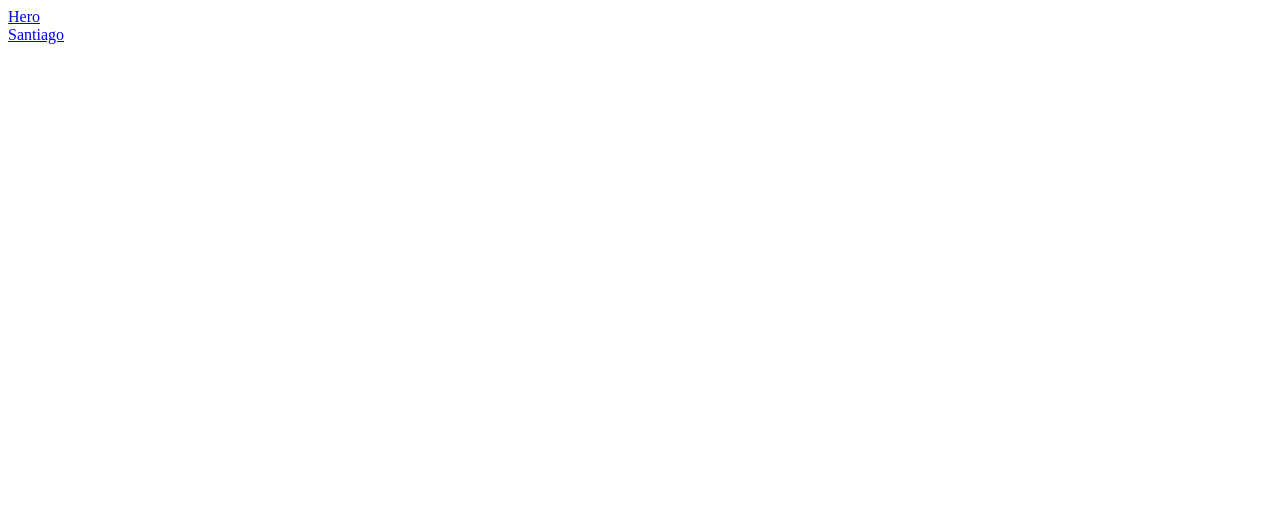
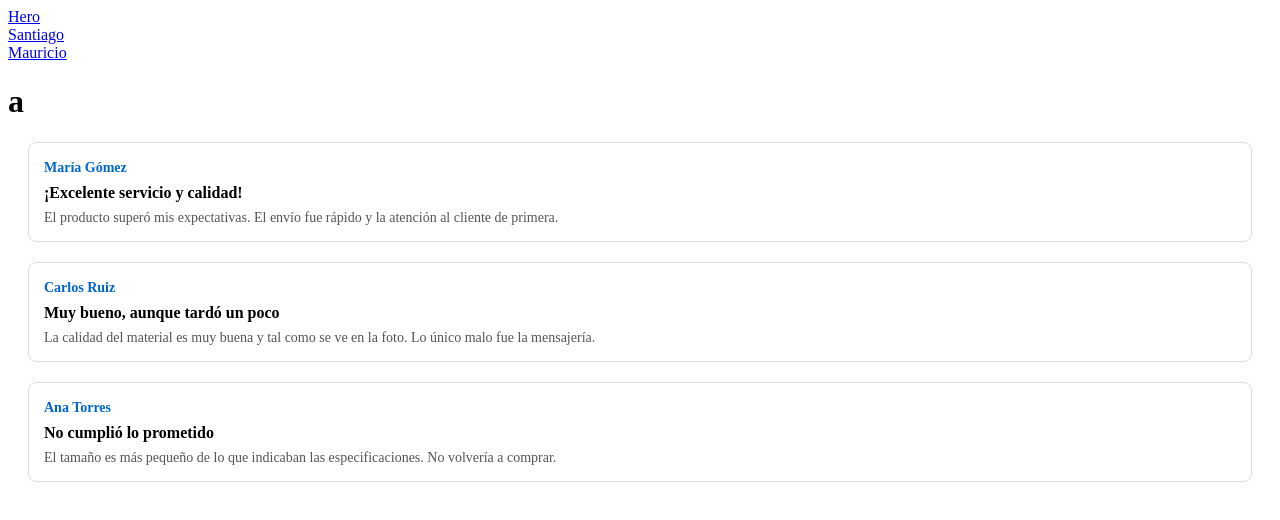
Before and after one commit to ProSachi/repositorio-salvaje-, a React (Vite) app: page /resenamodal in a window 1280 px wide. Before the commit this address had no page. Shown: the top 520 px of the page. Built offline with nearby package versions, Linux system fonts and the light colour scheme.

Commit message:
feature se agrega componente resenamodal

```diff
--- a/src/App.jsx
+++ b/src/App.jsx
@@ -2,6 +2,7 @@ import './App.css'
 import { BrowserRouter, Routes, Route, Link } from 'react-router-dom'
 import Santiago from './components/Santiago'
 import Hero from './components/Hero'
+import ResenaModal from './components/ResenaModal'
 
 function App() {
 
@@ -12,11 +13,13 @@ function App() {
         <br />
         <Link to="/santiago"> Santiago </Link>
         <br />
-
+        <Link to="/resenamodal"> Mauricio </Link>
+        <br />
 
         <Routes>
           <Route path="/hero" element={<Hero />} />
           <Route path="/santiago" element={<Santiago />} />
+          <Route path="/resenamodal" element={<ResenaModal />} />
         </Routes>
 
       </BrowserRouter>
--- /dev/null
+++ b/src/components/ResenaModal.jsx
@@ -0,0 +1,46 @@
+import React from 'react';
+import styles from './ResenaModal.module.css';
+
+const ResenaModal = () => {
+
+const reseñas = [
+  {
+    id: 1,
+    user: "María Gómez",
+    title: "¡Excelente servicio y calidad!",
+    comment: "El producto superó mis expectativas. El envío fue rápido y la atención al cliente de primera."
+  },
+  {
+    id: 2,
+    user: "Carlos Ruiz",
+    title: "Muy bueno, aunque tardó un poco",
+    comment: "La calidad del material es muy buena y tal como se ve en la foto. Lo único malo fue la mensajería."
+  },
+  {
+    id: 3,
+    user: "Ana Torres",
+    title: "No cumplió lo prometido",
+    comment: "El tamaño es más pequeño de lo que indicaban las especificaciones. No volvería a comprar."
+  }
+]
+
+  return (
+    <>
+    <h1>a</h1>
+      {reseñas.map((item) => (
+          <div className={styles.card} key={item.id}>
+            <div className={styles.header}>
+              <div className={styles.userInfo}>
+                <span className={styles.username}>{item.user}</span>
+              </div>
+            </div>
+            <h3 className={styles.title}>{item.title}</h3>
+            <p className={styles.comment}>{item.comment}</p>
+          </div>
+        ))}
+
+    </>
+  )
+}
+
+export default ResenaModal
--- /dev/null
+++ b/src/components/ResenaModal.module.css
@@ -0,0 +1,31 @@
+.container {
+  display: flex;
+  flex-direction: column;
+  gap: 15px;
+  max-width: 400px;
+}
+
+.card {
+  border: 1px solid #ddd;
+  border-radius: 8px;
+  padding: 15px;
+  background: #fff;
+  margin: 20px;
+}
+
+.username {
+  font-weight: bold;
+  font-size: 14px;
+  color: #0066cc;
+}
+
+.title {
+  font-size: 16px;
+  margin: 8px 0;
+}
+
+.comment {
+  font-size: 14px;
+  color: #555;
+  margin: 0;
+}
```
Also changed, not shown: 1 other file (tests, documents, lock files or other folders).
